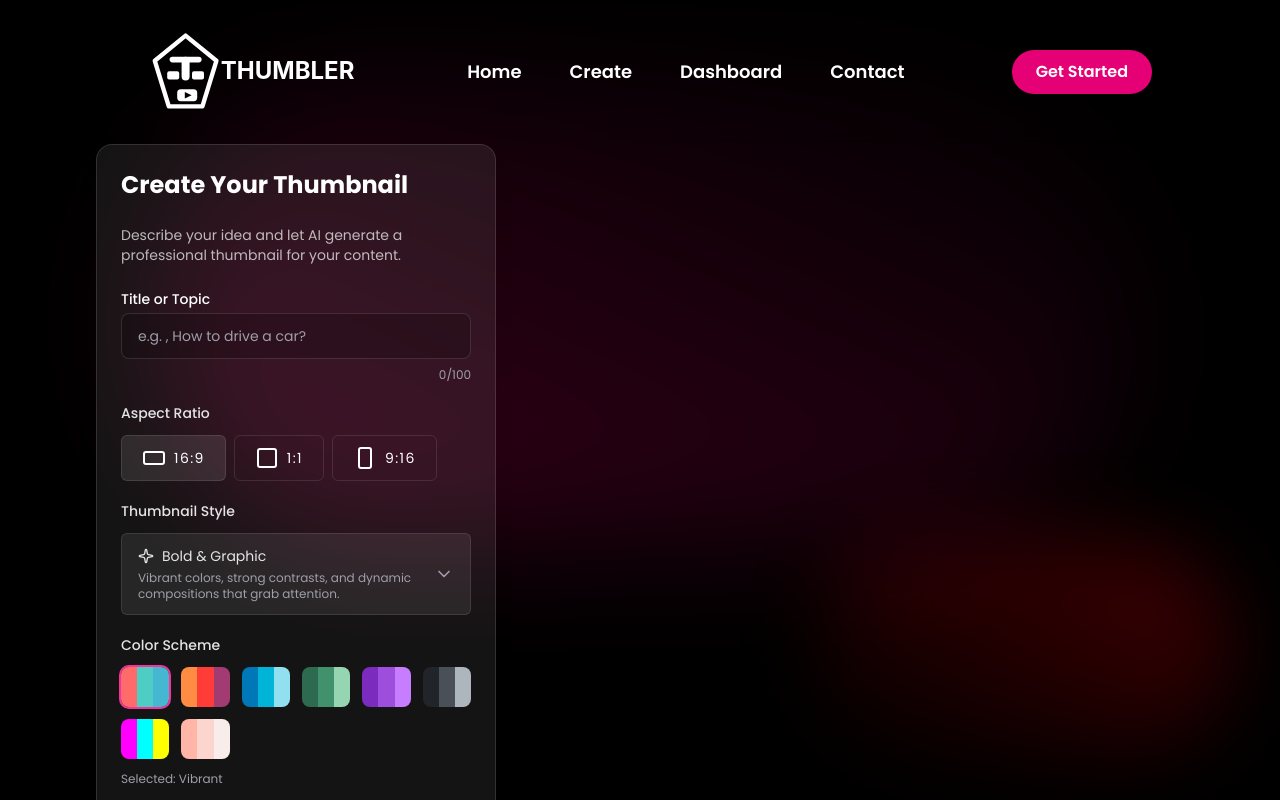
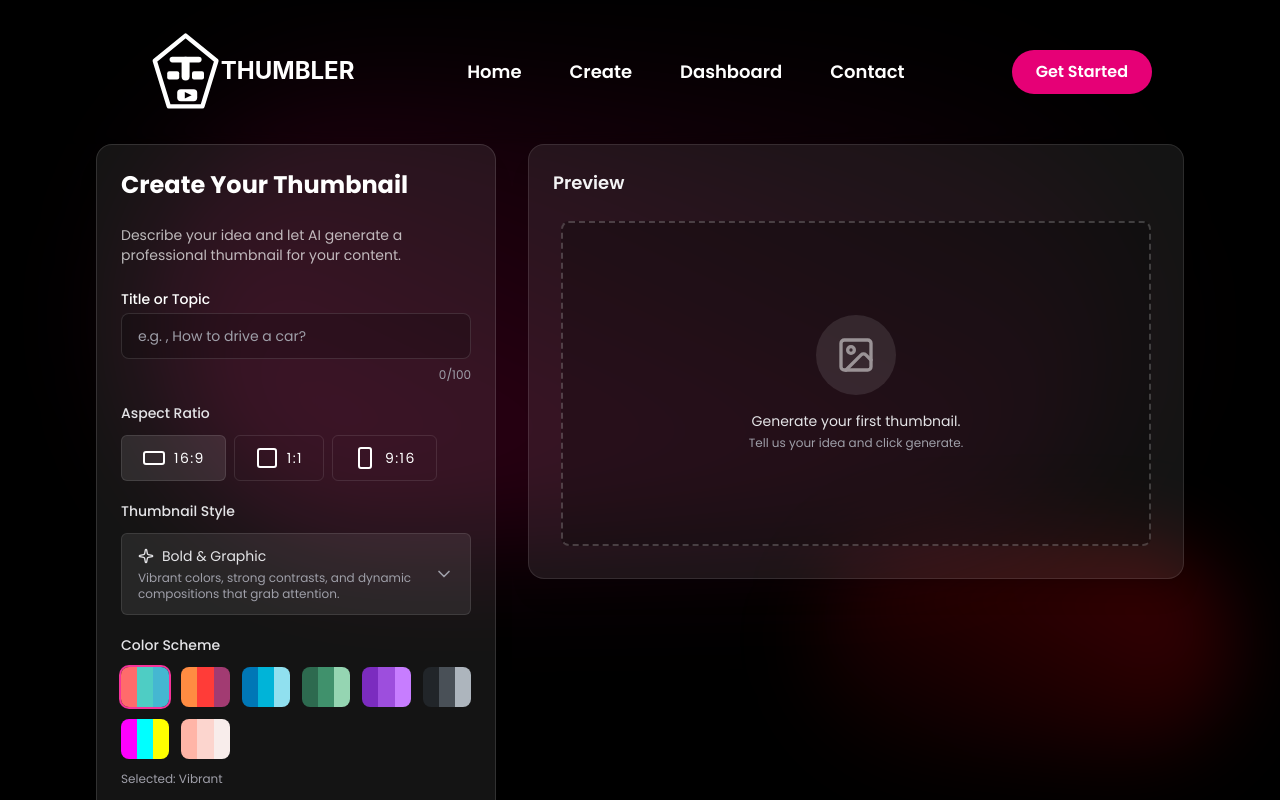
Before and after one commit to sus130/THUMBLER-AI-THUMBNAIL-GENERATOR, a React (Vite) app: page /create in a window 1280 px wide. Shown: the top 800 px of the page. Built offline with nearby package versions, Linux system fonts and the light colour scheme.

Commit message:
fix: ColorSchemeSelector, PreviewPanel, Create alignment

```diff
--- /dev/null
+++ b/src/components/PreviewPanel.tsx
@@ -0,0 +1,74 @@
+import type { AspectRatio, IThumbnail } from "../assests/assets";
+import { DownloadIcon, ImageIcon, Loader2Icon } from "lucide-react";
+import React from "react";
+
+const PreviewPanel = ({
+    thumbnail,
+    isLoading,
+    aspectRatio,
+}: {
+    thumbnail: IThumbnail | null;
+    isLoading: boolean;
+    aspectRatio: AspectRatio;
+}) => {
+    const aspectClasses = {
+        "16:9": "aspect-video",
+        "1:1": "aspect-square",
+        "9:16": "aspect-[9/16]",
+    } as Record<AspectRatio, string>;
+
+    const onDownload = () => {
+        if (!thumbnail?.image_url) return;
+        window.open(thumbnail.image_url, "_blank");
+    };
+
+    return (
+        <div className="relative mx-auto w-full max-w-2xl">
+            <div className={`relative overflow-hidden ${aspectClasses[aspectRatio]}`}>
+                {/* Loading State */}
+                {isLoading && (
+                    <div className="absolute inset-0 flex flex-col items-center justify-center gap-4 bg-black/25">
+                        <Loader2Icon className="size-8 animate-spin text-zinc-400" />
+                        <div className="text-center">
+                            <p className="text-sm font-medium text-zinc-400">AI is processing your request...</p>
+                            <p className="mt-1 text-xs text-zinc-400">This may take 30 seconds.</p>
+                        </div>
+                    </div>
+                )}
+
+                {/* Image Preview */}
+                {!isLoading && thumbnail?.image_url && (
+                    <div className="group relative h-full w-full">
+                        <img src={thumbnail.image_url} alt={thumbnail.title} className="h-full w-full object-cover" />
+                        <div className="absolute bottom-4 left-4">
+                            <button
+                                onClick={onDownload}
+                                type="button"
+                                className="mb-6 flex items-center gap-2 rounded-md px-5 py-2.5 text-xs font-medium transition bg-white/30 ring-2 ring-white/40 backdrop-blur hover:scale-105 active:scale-95"
+                            >
+                                <DownloadIcon className="size-4" />
+                                Download Thumbnail
+                            </button>
+                        </div>
+                    </div>
+                )}
+
+                {/* Empty State */}
+                {!isLoading && !thumbnail?.image_url && (
+                    <div className="absolute inset-0 m-2 flex flex-col items-center justify-center gap-4 rounded-lg border-2 border-dashed border-white/20 bg-black/25">
+                        <div className="hidden sm:flex h-20 w-20 items-center justify-center rounded-full bg-white/10">
+                            <ImageIcon className="size-10 text-white opacity-50" />
+                        </div>
+
+                        <div className="px-4 text-center">
+                            <p className="text-zinc-200">Generate your first thumbnail.</p>
+                            <p className="mt-1 text-xs text-zinc-400">Tell us your idea and click generate.</p>
+                        </div>
+                    </div>
+                )}
+            </div>
+        </div>
+    );
+};
+
+export default PreviewPanel;
--- a/src/pages/Create.tsx
+++ b/src/pages/Create.tsx
@@ -3,8 +3,9 @@
 import SoftBackdrop from "../components/SoftBackdrop";
 import AspectRatioSelector from "../components/AscpectRatioSelector";
 import StyleSelector from "../components/StyleSelector";
-import { colorSchemes, type AspectRatio, type ThumbnailStyle } from "../assests/assets";
+import { colorSchemes, type AspectRatio, type ThumbnailStyle, type IThumbnail } from "../assests/assets";
 import ColorSchemeSelector from "../components/ColorSchemeSelector";
+import PreviewPanel from "../components/PreviewPanel";
 
 
 const Create = () => {
@@ -16,6 +17,9 @@
 	const [aspectRatio, setAspectRatio] = useState<AspectRatio>("16:9");
 	const [colorScheme, setColorScheme] = useState<string>(colorSchemes[0].id);
 	const [style, setStyle] = useState<ThumbnailStyle>("Bold & Graphic");
+
+	const [thumbnail, setThumbnail] = useState<IThumbnail | null>(null);
+	const [loading, setLoading] = useState<boolean>(false);
 
 	const [styleDropdownOpen, setStyleDropdownOpen] = useState(false);
 
@@ -86,7 +90,12 @@
 
 						</div>
 						{/* RIGHT PANEL */}
-						<div></div>
+						<div>
+							<div className="mt-4 p-6 rounded-2xl bg-white/8 border border-white/10 shadow-xl">
+								<h2 className="text-lg font-semibold text-zinc-100 mb-4">Preview</h2>
+								<PreviewPanel thumbnail={thumbnail} isLoading={loading} aspectRatio={aspectRatio} />
+							</div>
+						</div>
 					</div>
 				</main>
 			</div>
```
